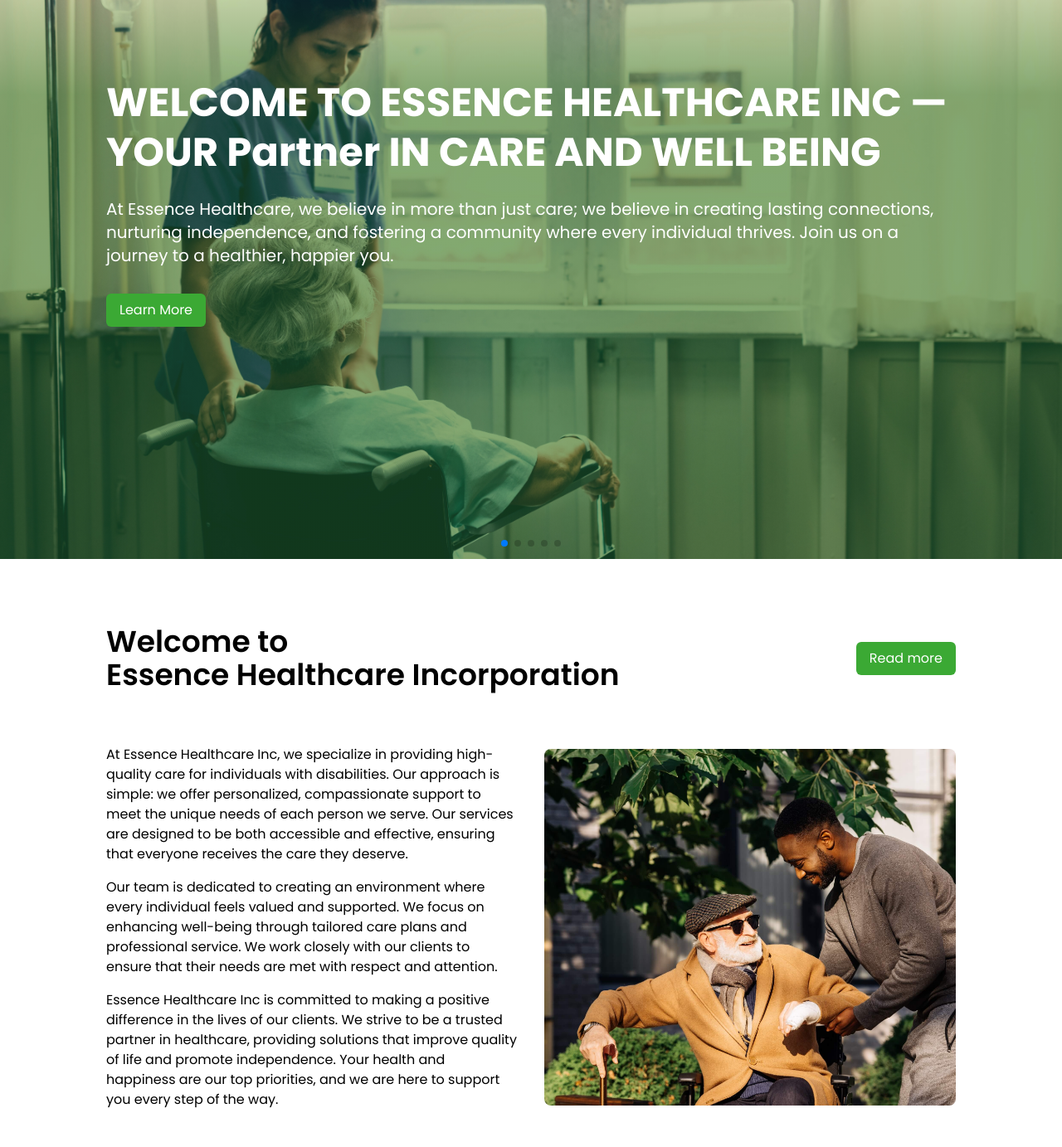
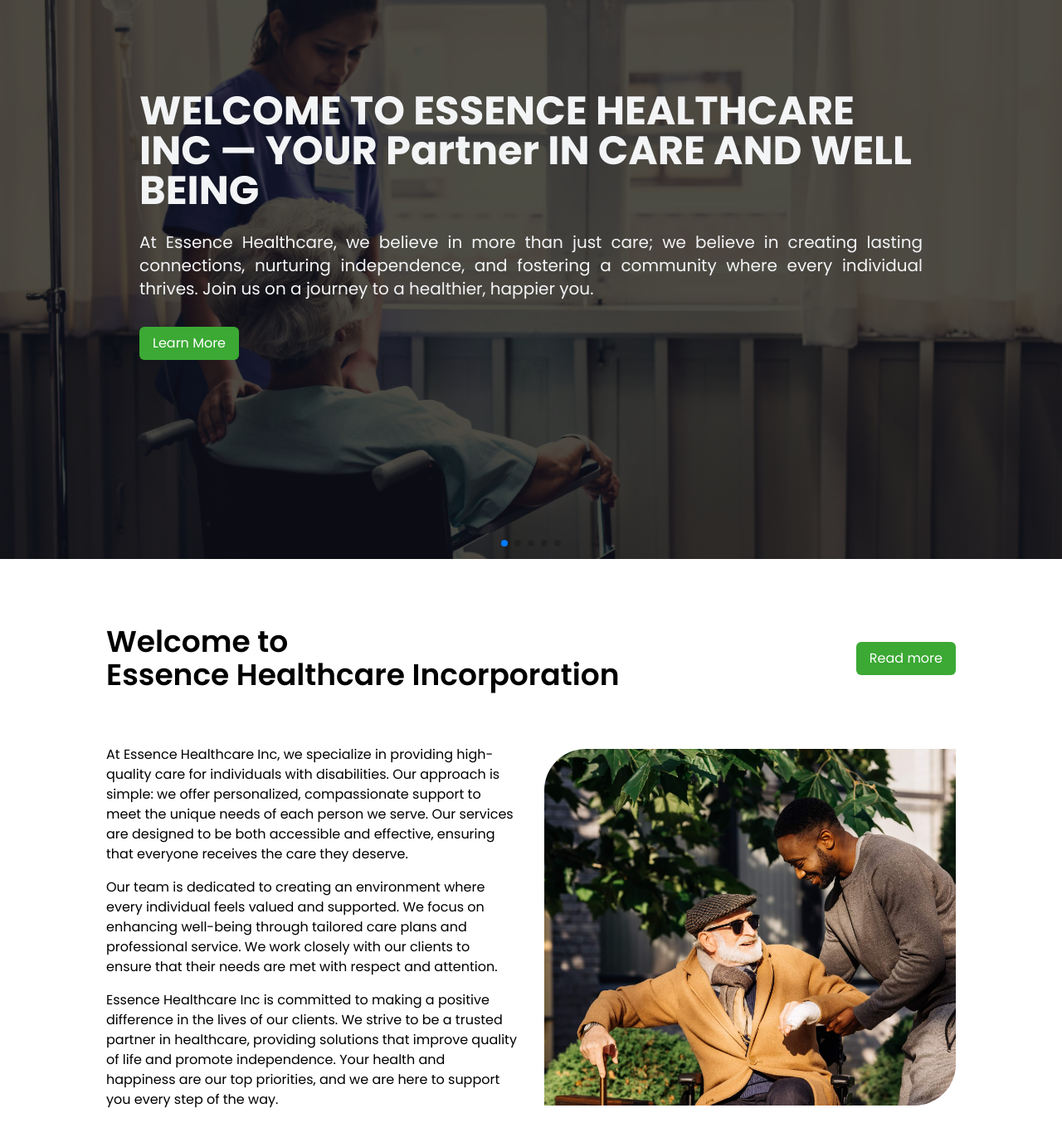
Before and after one commit to sweet-GOD/essencehealthcareinc, a React (Vite) app: page / in a window 1280 px wide. Shown: the part 259-1642 px from the top of the page at 83% size. Built offline with nearby package versions, Linux system fonts and the light colour scheme; grey boxes are pictures that could not be loaded.

Commit message:
first commit

```diff
--- a/src/App.css
+++ b/src/App.css
@@ -1,61 +1,5 @@
-#root {
-  max-width: 1280px;
-  margin: 0 auto;
-  padding: 2rem;
-  text-align: center;
+img{
+  border-top-left-radius: 50px !important;
+  border-bottom-right-radius: 50px !important;
+  border-radius: 0px !important;
 }
-
-.logo {
-  height: 6em;
-  padding: 1.5em;
-  will-change: filter;
-  transition: filter 300ms;
-}
-.logo:hover {
-  filter: drop-shadow(0 0 2em #646cffaa);
-}
-.logo.react:hover {
-  filter: drop-shadow(0 0 2em #61dafbaa);
-}
-
-.tt{
-  object-fit: cover !important;
-  object-position: bottom !important;
-}
-
-
-@keyframes logo-spin {
-  from {
-    transform: rotate(0deg);
-  }
-  to {
-    transform: rotate(360deg);
-  }
-}
-
-@keyframes marquee {
-  from {
-    transform: translateX(100%);
-  }
-  to {
-    transform: translateX(-100%);
-  }
-}
-
-.animate-marquee {
-  animation: marquee 10s linear infinite;
-}
-
-@media (prefers-reduced-motion: no-preference) {
-  a:nth-of-type(2) .logo {
-    animation: logo-spin infinite 20s linear;
-  }
-}
-
-.card {
-  padding: 2em;
-}
-
-.read-the-docs {
-  color: #888;
-}
--- a/src/components/About.jsx
+++ b/src/components/About.jsx
@@ -61,7 +61,7 @@ const About = () => {
           initial="hidden"
           animate={mainControls}
           transition={{ duration: 0.4, delay: 0.6 }} className="h-[430px] overflow-hidden w-full lg:w-3/4">
-        <img className=" rounded-lg object-cover h-full w-full" src={img} alt="img" />
+        <img className="  object-cover h-full w-full rounded-tl-[50px] rounded-br-[50px] " src={img} alt="img" />
       </motion.div>
     </div>
   );
--- a/src/components/ContactUs.jsx
+++ b/src/components/ContactUs.jsx
@@ -1,9 +1,11 @@
 import React, { useEffect, useRef } from "react";
+import { useLocation } from "react-router-dom";
 import { motion, useAnimation, useInView } from "framer-motion";
 import img from "../assets/img/doc6.jpg";
 
 const ContactUs = () => {
     const ref = useRef(null);
+    const location = useLocation();
     const isInView = useInView(ref);
     const mainControls = useAnimation();
 
@@ -15,8 +17,12 @@ const ContactUs = () => {
         }
     }, [isInView, mainControls]);
 
+    const getLinkStyle = (path) => {
+        return location.pathname === path ? ' py-20' : 'pt-14 lg:pt-40 ';
+      };
+
     return (
-        <div ref={ref} className="flex flex-col lg:flex-row justify-between items-center lg:px-32 px-5 pt-14 lg:pt-40 gap-20 ">
+        <div ref={ref} className={`flex flex-col lg:flex-row justify-between items-center lg:px-32 px-5 gap-20 ${getLinkStyle("/")} `}>
             <motion.div ref={ref}
                 variants={{
                     hidden: { opacity: 0, y: -50 },
@@ -25,7 +31,7 @@ const ContactUs = () => {
                 initial="hidden"
                 animate={mainControls}
                 transition={{ duration: 0.4, delay: 0.4 }} className="h-[420px] overflow-hidden w-full lg:w-2/4">
-                <img className="rounded-lg object-cover h-full w-full" src={img} alt="Contact Us" />
+                <img className="rounded-tr-[50px] rounded-bl-[50px] object-cover h-full w-full" src={img} alt="Contact Us" />
             </motion.div>
 
             <div className="w-full lg:w-2/4 space-y-8">
@@ -41,18 +47,18 @@ const ContactUs = () => {
                     className="space-y-4 "
                 >
                     <div>
-                        <label className="block text-sm font-medium text-gray-700">Name</label>
-                        <input type="text" className="mt-1 p-2 block w-full rounded-md border border-gray-300 shadow-sm focus:border-hoverColor focus:ring-hoverColor" placeholder="Your Name" />
+                        <label className="block text font-medium text-gray-700">Name</label>
+                        <input type="text" className="mt-4 p-2 block w-full rounded-md border border-gray-400 shadow focus:border-hoverColor focus:ring-hoverColor" placeholder="Your Name" />
                     </div>
 
                     <div>
-                        <label className="block text-sm font-medium text-gray-700">Email</label>
-                        <input type="email" className="mt-1 block p-2 w-full rounded-md border border-gray-300 shadow-sm focus:border-hoverColor focus:ring-hoverColor" placeholder="Your Email" />
+                        <label className="block text font-medium text-gray-700">Email</label>
+                        <input type="email" className="mt-4 block p-2 w-full rounded-md border border-gray-400 shadow focus:border-hoverColor focus:ring-hoverColor" placeholder="Your Email" />
                     </div>
 
                     <div>
-                        <label className="block text-sm font-medium text-gray-700">Message</label>
-                        <textarea className="mt-1 block w-full rounded-md p-2 border border-gray-300 shadow-sm focus:border-hoverColor focus:ring-hoverColor" rows="4" placeholder="Your Message"></textarea>
+                        <label className="block text font-medium text-gray-700">Message</label>
+                        <textarea className="mt-4 block w-full rounded-md p-2 border border-gray-400 shadow focus:border-hoverColor focus:ring-hoverColor" rows="4" placeholder="Your Message"></textarea>
                     </div>
 
                     <motion.button
--- a/src/components/Footer.jsx
+++ b/src/components/Footer.jsx
@@ -24,7 +24,7 @@ const Footer = () => {
     };
   }, []);
   return (
-    <div className="text-gray-900 bg-cover rounded-t-3xl mt-20   md:pt-0 ">
+    <div className="text-gray-900 bg-cover rounded-t-3xl mt-10   md:pt-0 ">
 
       <div
         className={`fixed bottom-4 right-2 backdrop-blur-md shadow py-3 px-6 rounded-3xl transition-opacity duration-300 ease-in-out z-30 ${isVisible ? 'opacity-100 animate__animated animate__bounce animate__infinite animate__slower' : 'opacity-0'
--- a/src/components/HeroSlider.jsx
+++ b/src/components/HeroSlider.jsx
@@ -33,7 +33,7 @@ export const HeroSlider = ({ slides }) => {
     return (
         <Swiper
             autoplay={{
-                delay: 10000,
+                delay: 30000,
                 disableOnInteraction: false,
             }}
             grabCursor={true}
@@ -56,24 +56,24 @@ export const HeroSlider = ({ slides }) => {
         >
             {slides.map((slide, i) => (
                 <SwiperSlide key={i} className="relative ">
-                    <div className="w-full h-full absolute top-0 left-0 bg-gradient-to-t from-[#1f641a8d] from-70%"></div>
+                    <div className="w-full h-full absolute top-0 left-0  bg-[#111111bf]"></div>
                     <img
-                        className="h-screen object-cover w-full"
+                        className="h-screen object-cover  w-full"
                         src={slide.url}
                         alt="Slide image"
                         loading="lazy"
-                        srcSet={`${slide.url}?w=600 600w, ${slide.url}?w=1200 1200w`}
+                        srcSet={`${slide.url}`}
                         sizes="(max-width: 600px) 600px, 1200px"
                     />
 
-                    <div className="w-11/12 lg:w-4/5 absolute lg:bottom-[35%] lg:left-32 bottom-[15%] left-4 space-y-6 mt-10 text-white">
+                    <div className="w-11/12 lg:w-4/5 absolute lg:bottom-[25%] lg:left-32 bottom-[20%] left-4 space-y-6 mt-10 text-gray-100  p-10 ">
                         <h1
-                            className="text-5xl font-bold leading-tight"
+                            className="md:text-5xl text-4xl font-bold leading-tight"
                         >
                             {slide.text}
                         </h1>
                         <p
-                            className="pb-8 text-xl"
+                            className="pb-8 md:text-xl text-justify text-lg"
                         >
                             {slide.sub}
                         </p>
--- a/src/components/Mission.jsx
+++ b/src/components/Mission.jsx
@@ -1,9 +1,11 @@
 import React, { useEffect, useRef } from "react";
+import {  useLocation } from 'react-router-dom';
 import { motion, useAnimation, useInView } from "framer-motion";
 import img from "../assets/25.jpg";
 
 const Mission = () => {
     const ref = useRef(null);
+    const location = useLocation();
     const isInView = useInView(ref);
 
     const mainControls = useAnimation();
@@ -16,8 +18,12 @@ const Mission = () => {
         }
     }, [isInView, mainControls]);
 
+    const getLinkStyle = (path) => {
+        return location.pathname === path ? 'bg-gradient-to-br from-green-500 to-green-700 text-white py-20' : 'pt-14 lg:pt-40 ';
+      };
+
     return (
-        <div ref={ref} className="flex flex-col lg:flex-row justify-between items-center lg:px-32 px-5 pt-14 lg:pt-40 gap-8">
+        <div ref={ref} className={`flex flex-col lg:flex-row justify-between items-center lg:px-32 px-5  gap-8 ${getLinkStyle("/")}`}>
             <div className=" w-full lg:w-3/4 space-y-8">
                 <h1 className=" text-4xl font-semibold text-center lg:text-start ">Mission Statement</h1>
 
@@ -43,7 +49,7 @@ const Mission = () => {
                 initial="hidden"
                 animate={mainControls}
                 transition={{ duration: 0.4, delay: 0.6 }} className="h-[300px] overflow-hidden w-full lg:w-3/4">
-                <img className=" rounded-lg object-cover h-full w-full" src={img} alt="img" />
+                <img className=" rounded-tl-[50px] rounded-br-[50px] object-cover h-full w-full" src={img} alt="img" />
             </motion.div>
         </div>
     );
--- a/src/components/Vision.jsx
+++ b/src/components/Vision.jsx
@@ -1,11 +1,12 @@
 import React, { useEffect, useRef } from "react";
 import { motion, useAnimation, useInView } from "framer-motion";
 import img from "../assets/26.jpg";
-import { Link } from "react-router-dom"
+import { Link, useLocation } from "react-router-dom"
 import { AiOutlineArrowRight } from "react-icons/ai";
 
 const Vision = () => {
     const ref = useRef(null);
+    const location = useLocation();
     const isInView = useInView(ref);
 
     const mainControls = useAnimation();
@@ -18,8 +19,12 @@ const Vision = () => {
         }
     }, [isInView, mainControls]);
 
+    const getLinkStyle = (path) => {
+        return location.pathname === path ? ' py-20' : 'pt-14 lg:pt-40 ';
+      };
+
     return (
-        <div ref={ref} className="flex flex-col lg:flex-row-reverse justify-between items-center lg:px-32 px-5 pt-14 lg:pt-40 gap-8">
+        <div ref={ref} className={`flex flex-col lg:flex-row-reverse justify-between items-center lg:px-32 px-5  gap-8 ${getLinkStyle("/")}`}>
             <div className=" w-full lg:w-3/4 space-y-8">
                 <h1 className=" text-4xl font-semibold text-center lg:text-start ">Vision Statement</h1>
 
@@ -45,7 +50,7 @@ const Vision = () => {
                 initial="hidden"
                 animate={mainControls}
                 transition={{ duration: 0.4, delay: 0.6 }} className="h-[300px] overflow-hidden w-full lg:w-3/4">
-                <img className=" rounded-lg object-cover h-full w-full" src={img} alt="img" />
+                <img className=" rounded-tl-[50px] rounded-br-[50px]  object-cover h-full w-full" src={img} alt="img" />
             </motion.div>
         </div>
     );
--- a/src/index.css
+++ b/src/index.css
@@ -30,6 +30,8 @@ body {
   }
 }
 
+
+
 .animate-marquee {
   animation: marquee 30s linear infinite;
   letter-spacing: 4px;
```
